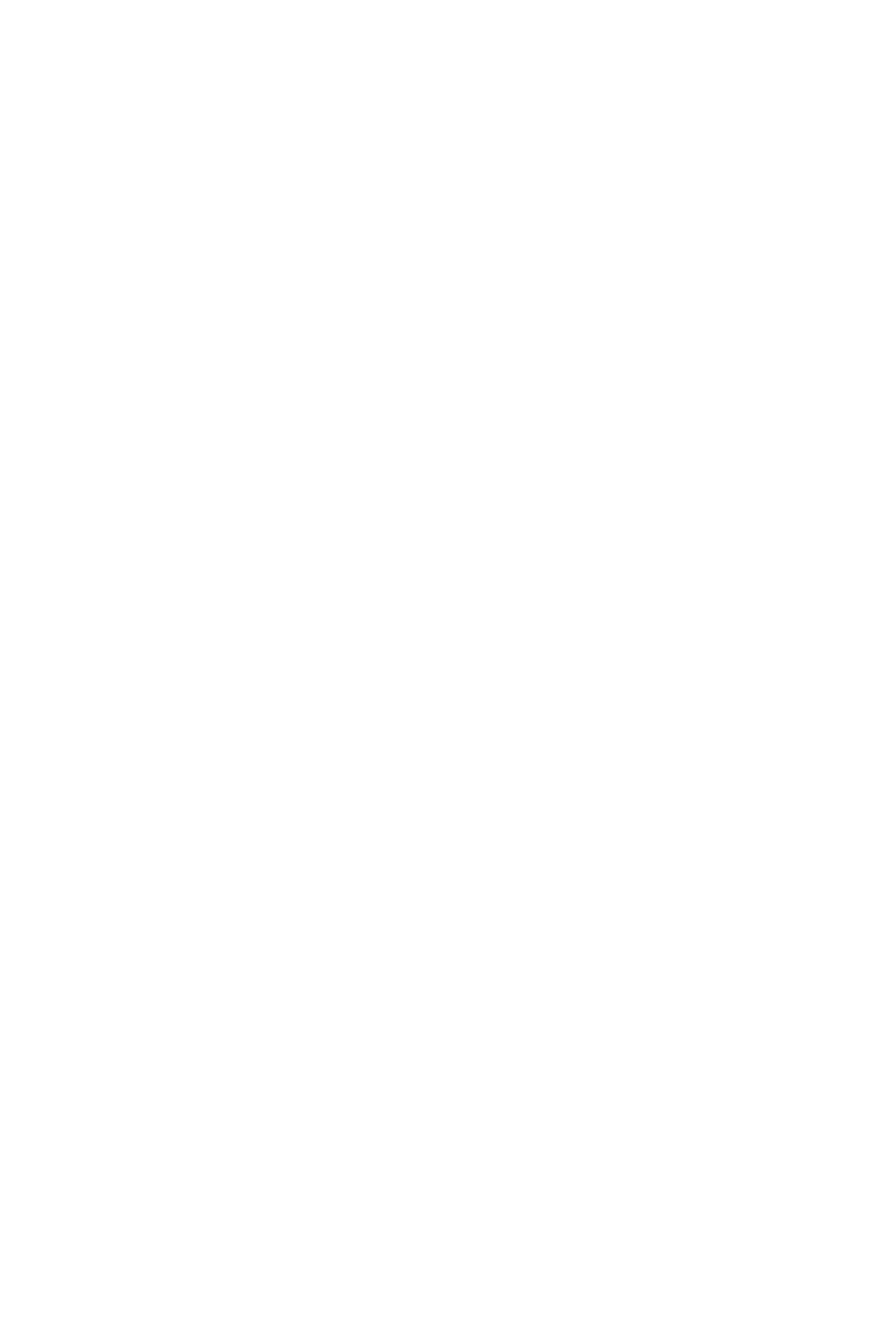
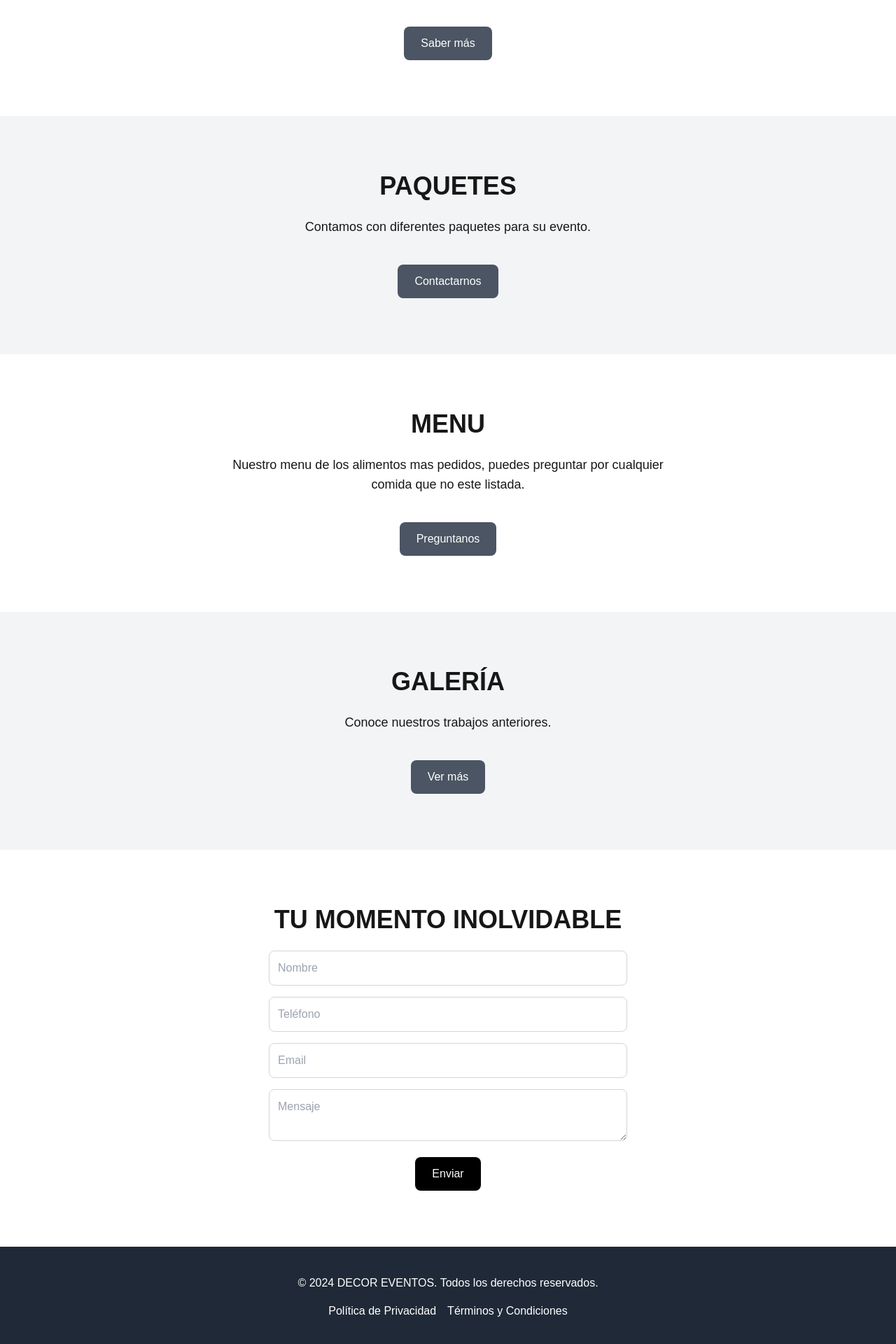
Before and after one commit to ULaw4/4urParty, a Next.js app: page / in a window 1280 px wide. Shown: the part 866-2786 px from the top of the page at 70% size. Before the commit the page ends 800 px from the top, so only its background shows below. Built offline with nearby package versions, Linux system fonts and the light colour scheme.

Commit message:
Static Navbar, dtrcuture of main

```diff
--- a/src/app/header.tsx
+++ b/src/app/header.tsx
@@ -3,7 +3,7 @@ import Link from 'next/link';
 
 export default function Header() {
   return (
-    <header className="bg-white py-4 shadow-sm">
+    <header className="bg-white py-4 shadow-sm sticky top-0 z-50">
       <div className="container mx-auto flex justify-between items-center px-4">
         {/* Logo */}
         <div className="text-2xl font-bold text-gray-700">MARLENE</div>
--- a/src/app/page.tsx
+++ b/src/app/page.tsx
@@ -7,7 +7,66 @@ export default function Home() {
     <div>
       <Header />
       <Carousel />
-      {/* Add other sections/content here */}
+
+      <section className="py-20 bg-white text-center">
+        <h2 className="text-4xl font-bold mb-6">DECOR EVENTOS</h2>
+        <p className="max-w-2xl mx-auto text-lg mb-10">
+          En Decor Eventos somos especialistas en decoración y diseño para eventos, ademas de los mejor antojitos para tu evento formal o casual.
+        </p>
+        <button className="bg-gray-600 text-white px-6 py-3 rounded-lg hover:bg-gray-700">
+          Saber más
+        </button>
+      </section>
+
+      <section className="py-20 bg-gray-100 text-center">
+        <h2 className="text-4xl font-bold mb-6">PAQUETES</h2>
+        <p className="max-w-2xl mx-auto text-lg mb-10">
+          Contamos con diferentes paquetes para su evento.
+        </p>
+        <button className="bg-gray-600 text-white px-6 py-3 rounded-lg hover:bg-gray-700">
+          Contactarnos
+        </button>
+      </section>
+
+      <section className="py-20 bg-white text-center">
+        <h2 className="text-4xl font-bold mb-6">MENU</h2>
+        <p className="max-w-2xl mx-auto text-lg mb-10">
+          Nuestro menu de los alimentos mas pedidos, puedes preguntar por cualquier comida que no este listada.
+        </p>
+        <button className="bg-gray-600 text-white px-6 py-3 rounded-lg hover:bg-gray-700">
+          Preguntanos
+        </button>
+      </section>
+
+      <section className="py-20 bg-gray-100 text-center">
+        <h2 className="text-4xl font-bold mb-6">GALERÍA</h2>
+        <p className="max-w-2xl mx-auto text-lg mb-10">
+          Conoce nuestros trabajos anteriores.
+        </p>
+        <button className="bg-gray-600 text-white px-6 py-3 rounded-lg hover:bg-gray-700">
+          Ver más
+        </button>
+      </section>
+
+      <section className="py-20 bg-white text-center">
+        <h2 className="text-4xl font-bold mb-6">TU MOMENTO INOLVIDABLE</h2>
+        <form className="max-w-lg mx-auto">
+          <input type="text" placeholder="Nombre" className="w-full mb-4 p-3 border border-gray-300 rounded-lg" />
+          <input type="text" placeholder="Teléfono" className="w-full mb-4 p-3 border border-gray-300 rounded-lg" />
+          <input type="email" placeholder="Email" className="w-full mb-4 p-3 border border-gray-300 rounded-lg" />
+          <textarea placeholder="Mensaje" className="w-full mb-4 p-3 border border-gray-300 rounded-lg"></textarea>
+          <button type="submit" className="bg-black text-white px-6 py-3 rounded-lg hover:bg-gray-800">Enviar</button>
+        </form>
+      </section>
+
+      <footer className="py-10 bg-gray-800 text-white text-center">
+        <p className="mb-4">© 2024 DECOR EVENTOS. Todos los derechos reservados.</p>
+        <div className="flex justify-center space-x-4">
+          <a href="#" className="hover:underline">Política de Privacidad</a>
+          <a href="#" className="hover:underline">Términos y Condiciones</a>
+        </div>
+      </footer>
+
     </div>
   );
 }
```
